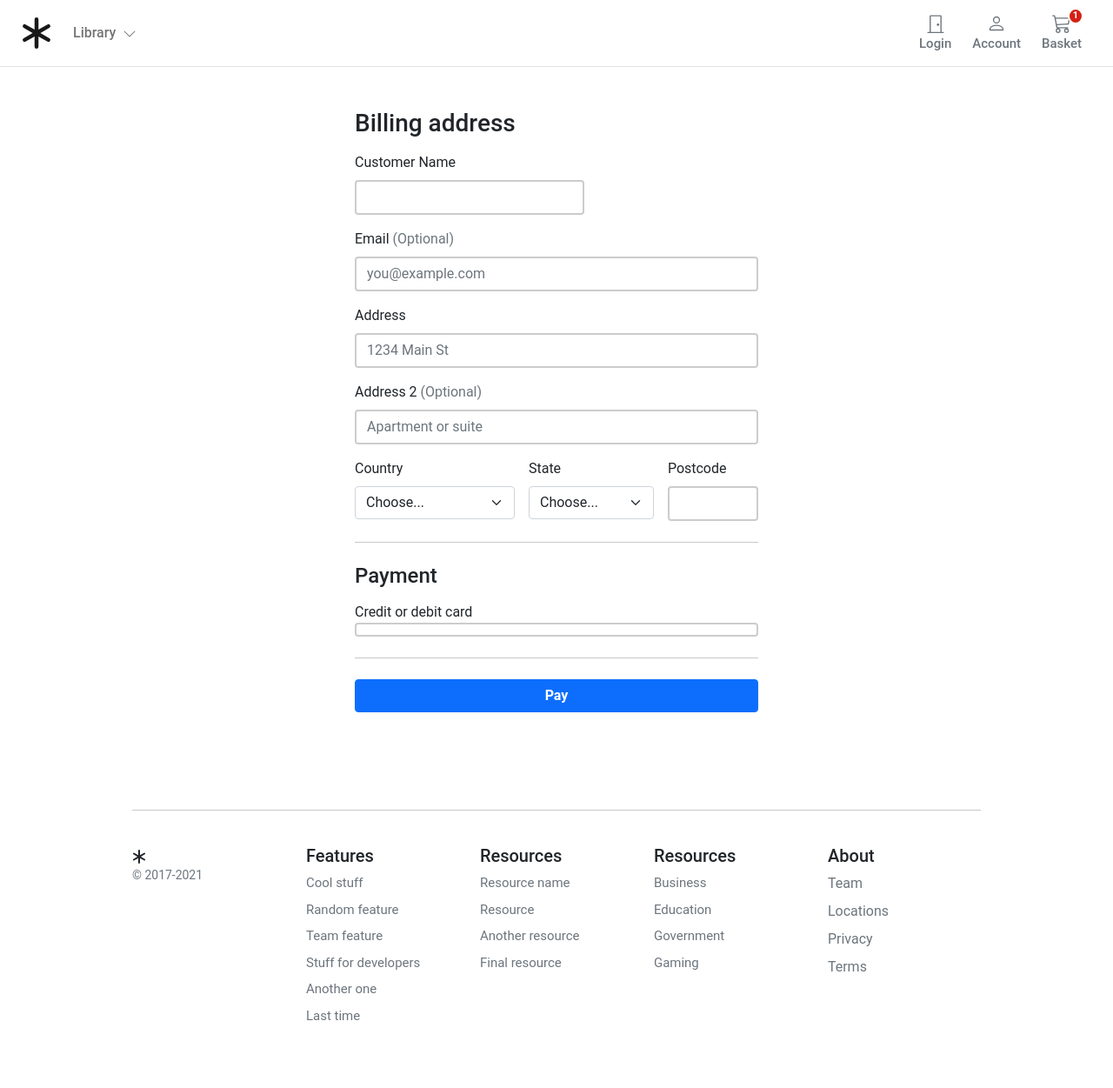
After one commit to Mokomg/django-Ecommerce, a Django app: template templates/payment/home.html in a window 1280 px wide. The commit adds this page. Shown: the whole page at 87% size. Run offline with Django 3.2, Linux system fonts and the light colour scheme; the template is opened without the code that fills it: most values are stand-ins (such as "Sample title", 1, 10 or a date in 2020); some libraries are stand-ins or nearby versions.

Commit message:
Stripe payment feature setup complete

```diff
--- a/basket/views.py
+++ b/basket/views.py
@@ -12,8 +12,9 @@ def basket_summary(request):
 
 
 def basket_add(request):
+    print("in basket add view")
     basket = Basket(request)
-    if request.POST.get('action') == 'post':
+    if request.POST.get('action') == 'POST':
         product_id = int(request.POST.get('productid'))
         product_qty = int(request.POST.get('productqty'))
         product = get_object_or_404(Product, id=product_id)
@@ -21,6 +22,7 @@ def basket_add(request):
 
         basketqty = basket.__len__()
         response = JsonResponse({'qty': basketqty})
+        print("resnse is: ", response)
         return response
 
 
--- a/config/urls.py
+++ b/config/urls.py
@@ -8,6 +8,7 @@ urlpatterns = [
     path('', include('store.urls', namespace='store')),
     path('basket/', include('basket.urls', namespace='basket')),
     path('account/', include('account.urls', namespace='account')),
+    path('payment/', include('payment.urls', namespace='payment')),
 
 ]
 
--- a/requirements.txt
+++ b/requirements.txt
@@ -1,15 +1,21 @@
 asgiref==3.3.4
+certifi==2021.5.30
+chardet==4.0.0
 coverage==5.5
 Django==3.2
 django-countries==7.2.1
 flake8==3.9.1
 flake8-isort==4.0.0
+idna==2.10
 isort==5.8.0
 mccabe==0.6.1
 Pillow==8.2.0
 pycodestyle==2.7.0
 pyflakes==2.3.1
 pytz==2021.1
+requests==2.25.1
 six==1.16.0
 sqlparse==0.4.1
+stripe==2.59.0
 testfixtures==6.17.1
+urllib3==1.26.6
--- /dev/null
+++ b/static/payment/index.js
@@ -0,0 +1,64 @@
+var stripe = Stripe("pk_test_51JCUg3KvELx4Sm5hsZduoTWMBghBv5URhepTSx55zH7Bu2Cccnc6dO8r56xzy7TtcYsFyVpbH564ozEihRAWpyLT00pTGCmmv7")
+
+var elem = document.getElementById("submit");
+clientSecret = elem.getAttribute("data-secret");
+
+var elements = stripe.elements();
+var style = {
+    base: {
+    color: "#000",
+        lineHeight: "2.4",
+        fontSize: '16px'
+    }
+};
+var card = elements.create("card", {style});
+card.mount("#card-element");
+
+card.on("change", function (event) {
+    var displayError = document.getElementById("card-errors")
+    if (event.error) {
+        displayError.textContent = event.error.message;
+        $('#card-errors').addClass('alert alert-info');
+    } else {
+        displayError.textContent = '';
+        $('#card-errors').removeClass('alert alert-info');
+    }
+});
+
+var form = document.getElementById("payment-form");
+
+form.addEventListener("submit", function (ev) {
+    ev.preventDefault();
+
+    var custName = document.getElementById("custName").value;
+    var custAdd = document.getElementById("custAdd").value;
+    var custAdd2 = document.getElementById("custAdd2").value;
+    var postCode = document.getElementById("postCode").value;
+
+    stripe.confirmCardPayment(clientSecret, {
+        payment_method: {
+            card: card,
+            billing_details: {
+                address: {
+                    line1: custAdd,
+                    line2: custAdd2,
+                },
+                name: custName
+            },
+        }
+    }).then(function (result) {
+        if (result.error) {
+            console.log("payment error");
+            console.log(result.error.message);
+        } else {
+            if (result.paymentIntent.status === 'succeeded') {
+                console.log("payment processed")
+            //    There's a risk of the customer closing the window before callback
+            //    execution. Set up a  webhook or plugin to listen for the
+            //    payment_intent.succeeded event that handles any business critical
+            //    post-payment actions.
+                window.location.replace("http://127.0.0.1:8000/payment/orderplaced/"); // forward the user to this url when the result is succeeded
+            }
+        }
+    })
+})
--- /dev/null
+++ b/stripe.txt
@@ -0,0 +1,6 @@
+
+No auth: 4242424242424242
+
+Auth: 4000002500003155
+
+Error: 4000000000009995
--- a/templates/basket/basket_summary.html
+++ b/templates/basket/basket_summary.html
@@ -1,4 +1,4 @@
-{% extends "../base.html" %}
+{% extends "../store/base.html" %}
 {% load static %}
 {% block title %}Basket Summary{% endblock %}
 {% block content %}
@@ -44,7 +44,7 @@
       </div>
       <div class="col-md-5 col-lg-4 order-md-last p-0 order-3">
         <div class="d-grid gap-2 ">
-          <a role="button" href="" class="btn btn-success fw-bold" type="button">Checkout</a>
+          <a role="button" href="{% url 'payment:basket' %}" class="btn btn-success fw-bold" type="button">Checkout</a>
           <button class="btn btn-light" type="button">Save for later</button>
         </div>
       </div>
--- /dev/null
+++ b/templates/payment/home.html
@@ -0,0 +1,114 @@
+{% extends "../store/base.html" %}
+{% load static %}
+{% block title %}Payment{% endblock %}
+{% block content %}
+
+<style>
+  .account-form input,
+    {
+    border: 2px solid #ccc;
+    height: calc(2em + .75rem + 2px);
+  }
+
+  .form-control {
+    border: 2px solid #ccc;
+  }
+
+  .account-form input:focus {
+    border-color: #1497ff;
+    box-shadow: inset 0 0px 0px rgba(0, 0, 0, 0.075), 0 0 0px rgba(255, 0, 0, 0.6);
+  }
+</style>
+
+<div class="container-fluid">
+  <div class="row no-gutter">
+    <div class="col-md-12">
+      <div class="login d-flex align-items-center py-5">
+        <div class="container">
+          <div class="row">
+            <div id="payment-form" class="col-12 col-lg-6 mx-auto">
+              <h3 class="mb-3">Billing address</h3>
+              <!-- Error messages in this element -->
+              <div id="card-errors" class="a" role="alert"></div>
+              <form>
+                <div class="row g-3">
+                  <div class="col-sm-7">
+                    <label for="firstName" class="form-label">Customer Name</label>
+                    <input type="text" class="form-control" id="custName" placeholder="" required>
+                    <div class="invalid-feedback">
+                      Valid first name is required.
+                    </div>
+                  </div>
+                  <div class="col-12">
+                    <label for="email" class="form-label">Email <span class="text-muted">(Optional)</span></label>
+                    <input type="email" class="form-control" id="email" placeholder="you@example.com">
+                    <div class="invalid-feedback">
+                      Please enter a valid email address for shipping updates.
+                    </div>
+                  </div>
+                  <div class="col-12">
+                    <label for="address" class="form-label">Address</label>
+                    <input type="text" class="form-control" id="custAdd" placeholder="1234 Main St" required>
+                    <div class="invalid-feedback">
+                      Please enter your shipping address.
+                    </div>
+                  </div>
+                  <div class="col-12">
+                    <label for="address2" class="form-label">Address 2 <span
+                        class="text-muted">(Optional)</span></label>
+                    <input type="text" class="form-control" id="custAdd2" placeholder="Apartment or suite">
+                  </div>
+                  <div class="col-md-5">
+                    <label for="country" class="form-label">Country</label>
+                    <select class="form-select" id="country" required>
+                      <option value="">Choose...</option>
+                      <option>United States</option>
+                    </select>
+                    <div class="invalid-feedback">
+                      Please select a valid country.
+                    </div>
+                  </div>
+                  <div class="col-md-4">
+                    <label for="state" class="form-label">State</label>
+                    <select class="form-select" id="state" required>
+                      <option value="">Choose...</option>
+                      <option>California</option>
+                    </select>
+                    <div class="invalid-feedback">
+                      Please provide a valid state.
+                    </div>
+                  </div>
+                  <div class="col-md-3">
+                    <label for="Postcode" class="form-label">Postcode</label>
+                    <input type="text" class="form-control" id="postCode" placeholder="" required>
+                    <div class="invalid-feedback">
+                      Zip code required.
+                    </div>
+                  </div>
+                </div>
+                <hr class="my-4">
+                <h4 class="mb-3">Payment</h4>
+                <label for="card-element">Credit or debit card</label>
+                <div id="card-element" class="form-control form-control-payment">
+                  <!-- Payment elements will appear here -->
+                </div>
+                <hr class="my-4">
+                <button id="submit" class="btn btn-primary w-100 fw-bold" data-secret="{{ client_secret }}">Pay</button>
+              </form>
+            </div>
+          </div>
+        </div>
+      </div>
+    </div>
+  </div>
+</div>
+
+
+<script>
+    {% comment %} Make csrf token availble in JS files {% endcomment %}
+    var CSRF_TOKEN = '{{ csrf_token }}';
+</script>
+<script src="https://js.stripe.com/v3/"></script>
+<script src="{% static 'payment/index.js' %}" data-rel-js></script>
+
+{% endblock %}
```
Also changed, not shown: payment/urls.py (added, +9 -0 lines), payment/views.py (+23 -1 lines), media/images/Happy-Monday-Meme-1.jpg (added), 1 other file.
